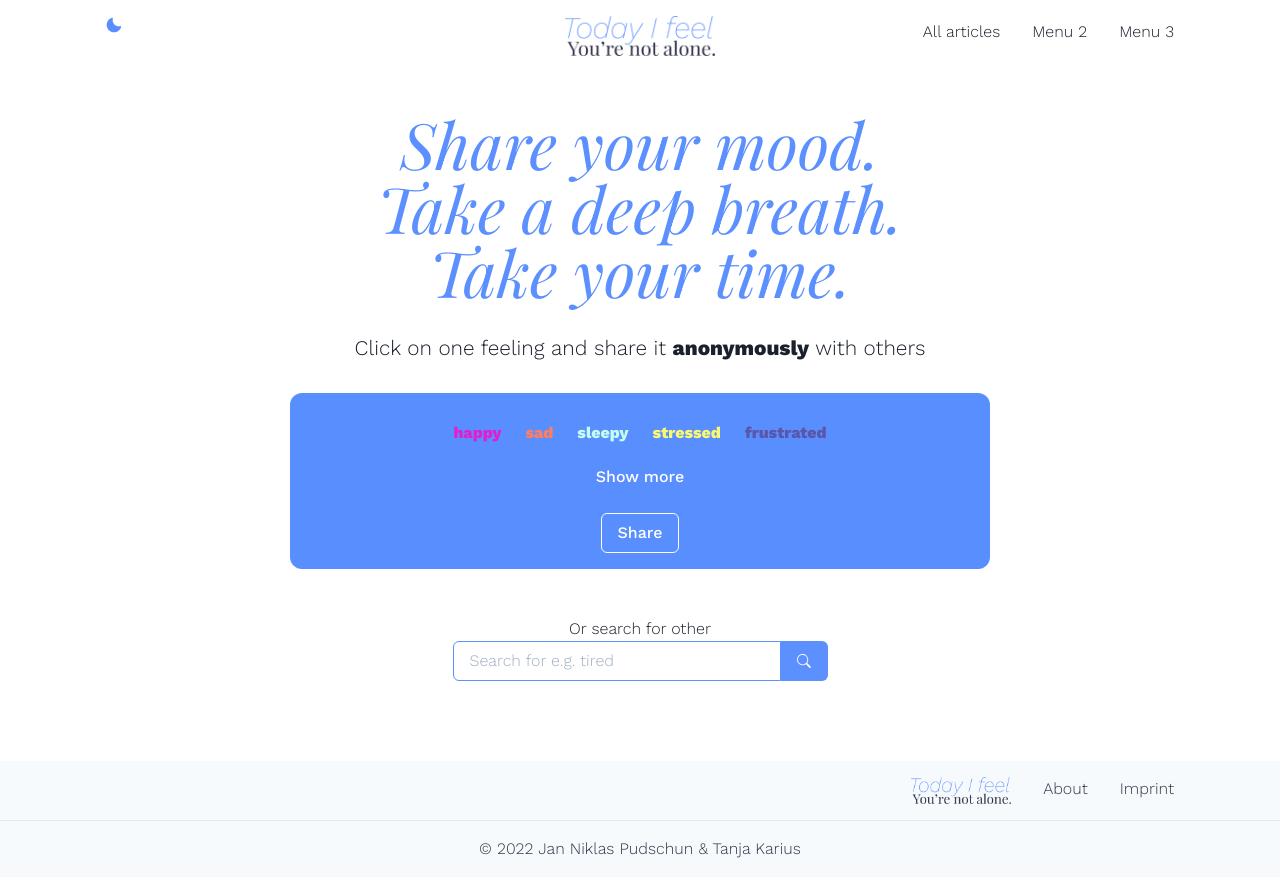
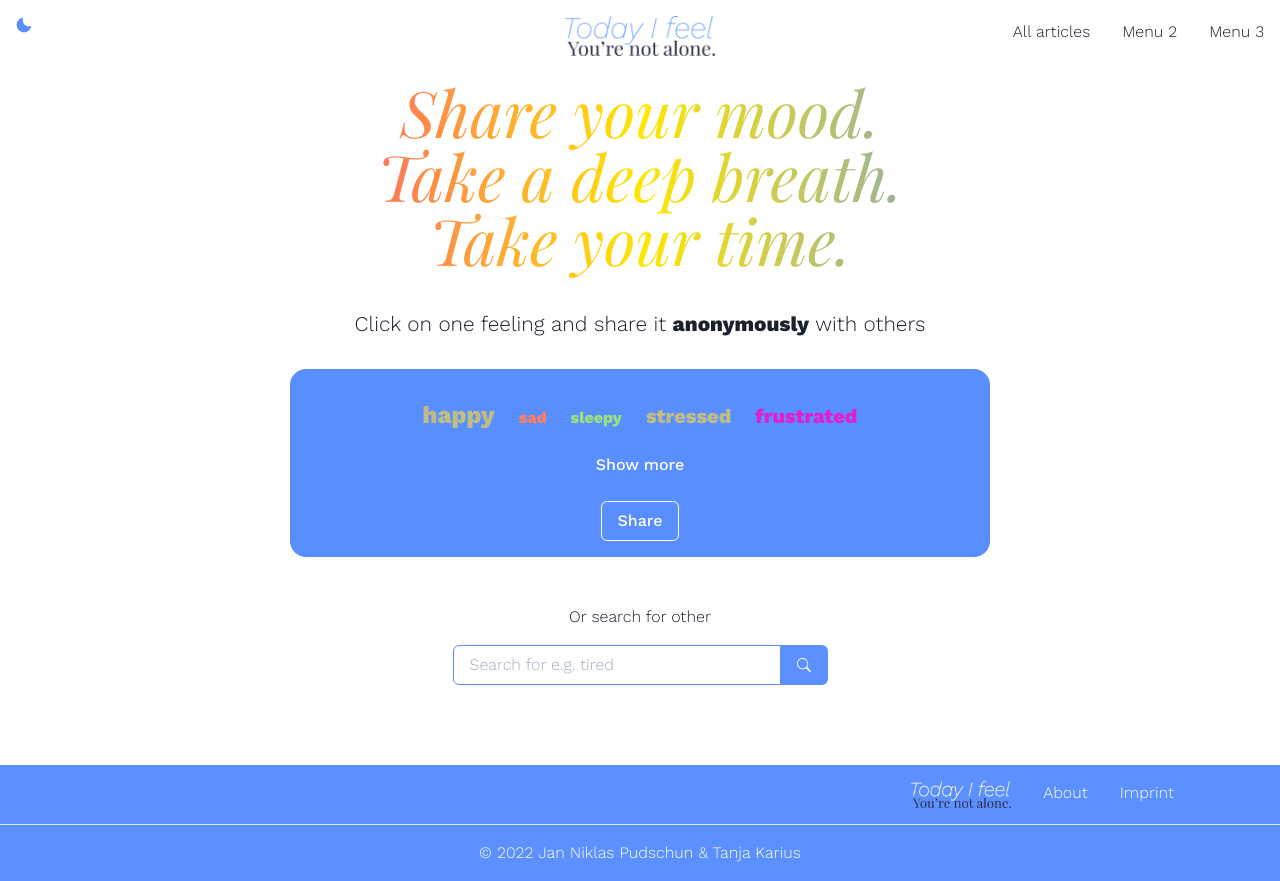
Before and after one commit to ikarustee/today-i-feel-client, a React (Create React App) app: page / in a window 1280 px wide. Built offline with nearby package versions, Linux system fonts and the light colour scheme; a web font is replaced by a local one.

Commit message:
Some styling changes on headline, theme switch, navbar, footer

```diff
--- a/src/App.css
+++ b/src/App.css
@@ -24,6 +24,7 @@ h4 {
 h1.teaser {
   font-size: 11vw;
   margin: 2rem 0 4rem;
+  padding-bottom: 8px;
   line-height: 1;
 }
 h4.heading--center {
@@ -144,7 +145,7 @@ main {
 }
 .tagcloud {
   background-color: #598EFF;
-  border-radius:12px;
+  border-radius:1rem;
   margin:2rem auto;
   padding: 1rem;
   width: 100%;
@@ -244,7 +245,7 @@ input:checked + label {
 }
 #search {
   display:flex;
-  margin: 0 0 3rem;
+  margin: 1rem 0 3rem;
 }
 #search input {
   flex-basis:100%;
@@ -265,6 +266,11 @@ input:checked + label {
 /* =================== */
 .recharts-wrapper {
   margin: 0 auto;
+}
+path.recharts-polygon {
+  stroke-linejoin: round;
+  stroke-width: 2px;
+  stroke-opacity: 0.2;
 }
 
 /* Footer ============= */
@@ -305,3 +311,26 @@ svg.chakra-icon path {
 .readmore__btn:hover {
   text-decoration: none!important;
 }
+button.btn--centered {
+  margin: 0 auto;
+  display: block;
+}
+
+.linear-wipe {
+  text-align: center;
+
+  background: linear-gradient(to right, #5C90FF 20%, #E020CF 40%, #FF3292 60%, #fee700 80%, #5C90FF 100%);
+  background-size: 200% auto;
+
+  color: #000;
+  background-clip: text;
+  text-fill-color: transparent;
+  -webkit-background-clip: text;
+  -webkit-text-fill-color: transparent;
+  animation: shine 10s linear infinite;
+}
+@keyframes shine {
+  to {
+    background-position: 200% center;
+  }
+}
--- a/src/App.js
+++ b/src/App.js
@@ -22,8 +22,8 @@ function App() {
 
   return (
     <div className="App">
+      <Navbar />
       <Container maxW='1100px' centerContent>
-      <Navbar />
       <main>
         <Routes>
           <Route path="/" element={<Home />} />
--- a/src/Components/Chart.js
+++ b/src/Components/Chart.js
@@ -38,68 +38,30 @@ const Chart = () => {
     }, [])
 
 
-    const data = [
-        {
-          subject: 'Math',
-          A: 120,
-          B: 110,
-          fullMark: 150,
-        },
-        {
-          subject: 'Chinese',
-          A: 98,
-          B: 130,
-          fullMark: 150,
-        },
-        {
-          subject: 'English',
-          A: 86,
-          B: 130,
-          fullMark: 150,
-        },
-        {
-          subject: 'Geography',
-          A: 99,
-          B: 100,
-          fullMark: 150,
-        },
-        {
-          subject: 'Physics',
-          A: 85,
-          B: 90,
-          fullMark: 150,
-        },
-        {
-          subject: 'History',
-          A: 65,
-          B: 85,
-          fullMark: 150,
-        },
-      ];
-
   return (
     <>
-    <ResponsiveContainer width="100%" height={400} outerRadius={90} >
-        <RadarChart cx="50%" cy="50%" outerRadius={150} data={chartData}>
-            <PolarGrid />
-            <PolarAngleAxis dataKey="name" />
-            {/* <PolarRadiusAxis angle={50} domain={[0, 100]} /> */}
-            <Radar name="all time" dataKey="allTime" stroke="#82ca9d" fill="#82ca9d" fillOpacity={0.4} />
-            <Radar name="weekly" dataKey="weekly" stroke="#8884d8" fill="#8884d8" fillOpacity={0.6} />
-            <Legend />
-        </RadarChart>
-    </ResponsiveContainer>
-    <Button fontWeight="300" onClick={onToggle}>Show chart</Button>
+    <Button className="btn--centered" fontWeight="300" onClick={onToggle}>Show chart</Button>
       <ScaleFade initialScale={0.9} in={isOpen}>
         <Box
           p='1rem'
+          marginTop={8}
+          marginBottom={8}
           color='white'
-          bg="blue.300"
+          bg="#ffffff"
           rounded='md'
           shadow='md'
           textAlign="center"
         >
-
+          <ResponsiveContainer width="100%" height={400} outerRadius={90} >
+            <RadarChart cx="50%" cy="50%" outerRadius={100} data={chartData}>
+                <PolarGrid />
+                <PolarAngleAxis dataKey="name" />
+                {/* <PolarRadiusAxis angle={50} domain={[0, 100]} /> */}
+                <Radar name="all time" dataKey="allTime" stroke="#0a58ff" fill="#154fa6" fillOpacity={0.3} />
+                <Radar name="weekly" dataKey="weekly" stroke="#4782ff" fill="#709dff" fillOpacity={0.6} />
+                <Legend />
+            </RadarChart>
+          </ResponsiveContainer>
         </Box>
       </ScaleFade>
     </>
--- a/src/Components/Footer.js
+++ b/src/Components/Footer.js
@@ -11,6 +11,7 @@ import {
   } from '@chakra-ui/react';
 import { FaInstagram, FaTwitter, FaYoutube } from 'react-icons/fa';
 import logoLight from "../img/logo-light@2x.png"
+import logoNegative from "../img/logoNegative@2x.png"
 import logoDark from "../img/logo-dark@2x.png"
 import { ReactNode } from 'react';
 
@@ -65,8 +66,8 @@ import { ReactNode } from 'react';
 
     return (
       <Box
-        bg={useColorModeValue('gray.50', 'gray.900')}
-        color={useColorModeValue('gray.700', 'gray.200')}
+        bg={useColorModeValue('blue.300', 'gray.700')}
+        color={useColorModeValue('white', 'white')}
         w='100%'
         className="footer"
         >
@@ -86,7 +87,7 @@ import { ReactNode } from 'react';
           >
             <Link to="/" className="logo">
                 {colorMode === 'light' ?
-                (<img src={logoLight} alt="" width={400}/>)
+                (<img src={logoNegative} alt="" width={400}/>)
                 : (<img src={logoDark} alt="" />)
                 }
             </Link>
--- a/src/Components/Home.js
+++ b/src/Components/Home.js
@@ -193,14 +193,16 @@ const Home = () => {
   return (
     <>
         <div className="title">
-          <Heading as='h1' className="teaser" textAlign={[ 'center', 'center' ]} color='blue.300' >Share your mood.<br /> Take a deep breath. <br />Take your time.</Heading>
+          <Heading as='h1' className="teaser linear-wipe" textAlign={[ 'center', 'center' ]} color='blue.300' >Share your mood.<br /> Take a deep breath. <br />Take your time.</Heading>
           <h4 className="heading--center">Click on one feeling and share it <strong>anonymously</strong> with others</h4>
         </div>
         <div className="tagcloud">
           <form id="tagcloud">
             {data.map((t, index) => {
-              const colors = ["#FFFFFF", "#E020CF", "#FF3292", "#FF7E5F", "#FFC14B", "#FFFB00", "#F9F871", "#9BDE7E", "#C0BC84", "#C3FCF1", "#154FA6", "#5A57AB"]
+              const colors = ["#E020CF", "#FF3292", "#FF7E5F", "#FFC14B", "#fee700", "#F9F871", "#9BDE7E", "#C0BC84", "#C3FCF1", "#154FA6", "#5A57AB"]
               const randomColor = colors[Math.floor(Math.random() * colors.length)]
+              const fontSizes = ["1rem", "1.25rem", "1.5rem", "1.75rem"]
+              const randomFontsize = fontSizes[Math.floor(Math.random() * fontSizes.length)]
 
               return (
               <span key={t.value} className="tag">
@@ -214,7 +216,7 @@ const Home = () => {
                 </input>
                 <label
                   htmlFor={t.value}
-                  style={{color: randomColor}}
+                  style={{color: randomColor, fontSize: randomFontsize}}
                 >{t.value}
                 </label>
               </span>
--- a/src/Components/Navbar.js
+++ b/src/Components/Navbar.js
@@ -74,7 +74,7 @@ const Navbar = () => {
 
   return (
       <header>
-        <Box>
+        <Box className="navbar" in={isOpen} bg={useColorModeValue('rgba(255,255,255,0.85)', 'transparent')}>
         <Flex className="nav" h={16} alignItems={'center'} justifyContent={'space-between'}>
           <ThemeSwitcher />
           <HStack spacing={8} alignItems={'center'}>
@@ -106,7 +106,11 @@ const Navbar = () => {
           />
         </Flex>
         <Collapse className="collapse" in={isOpen} animateOpacity>
-          <Box className="mobile" pb={4} display={{ md: 'none' }}>
+          <Box
+          bg={useColorModeValue('white', 'gray.700')}
+          className="mobile"
+          pb={4}
+          display={{ md: 'none' }}>
             <Stack as={'nav'} spacing={4}>
               {LinksFromDOM.map((link) => (
                 <NavLink key={link.route}>{link.route} {link.name}</NavLink>
--- a/src/Components/Theme.js
+++ b/src/Components/Theme.js
@@ -12,7 +12,7 @@ const theme = extendTheme({
         "600": "#1f66ff",
         "700": "#0a58ff",
         "800": "#002166",
-        "900": "#001033"
+        "900": "#002066"
       }
     },
   fonts: {
```
Also changed, not shown: src/img/logoNegative@2x.png (added).
